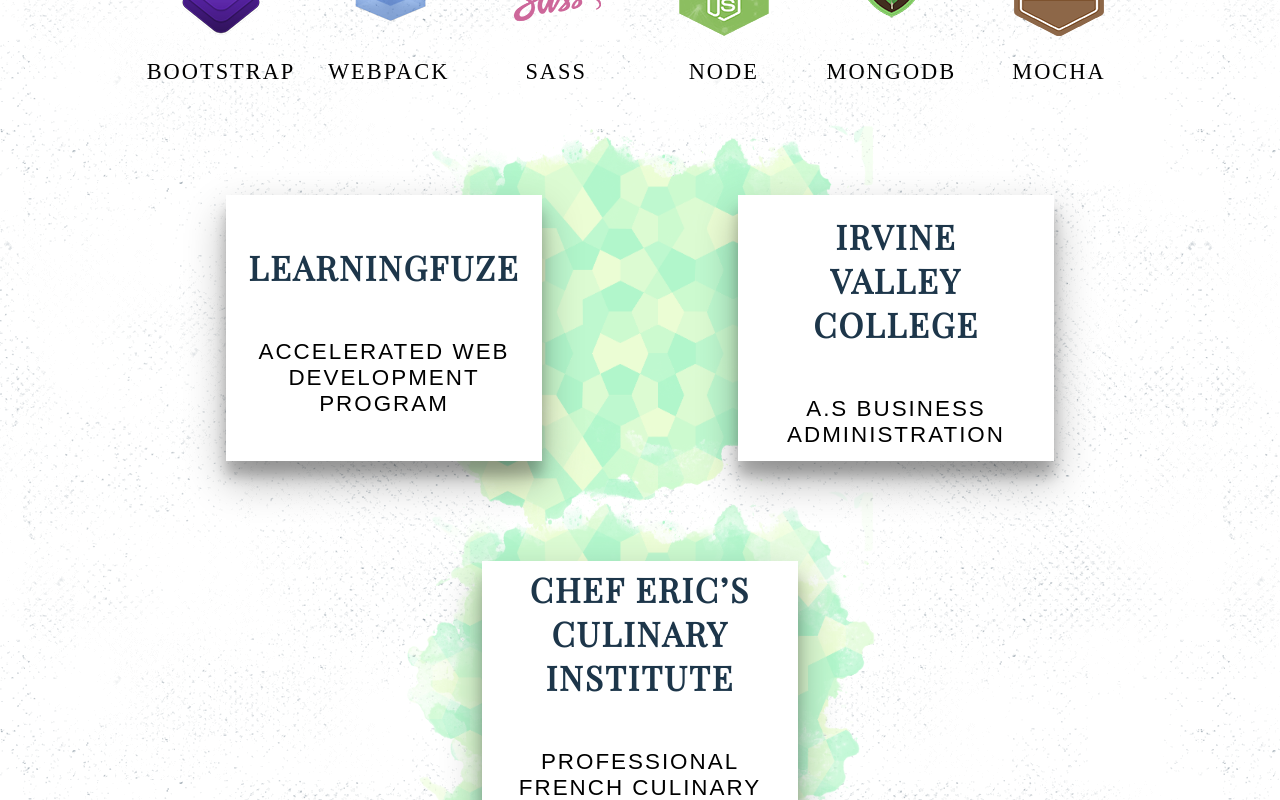
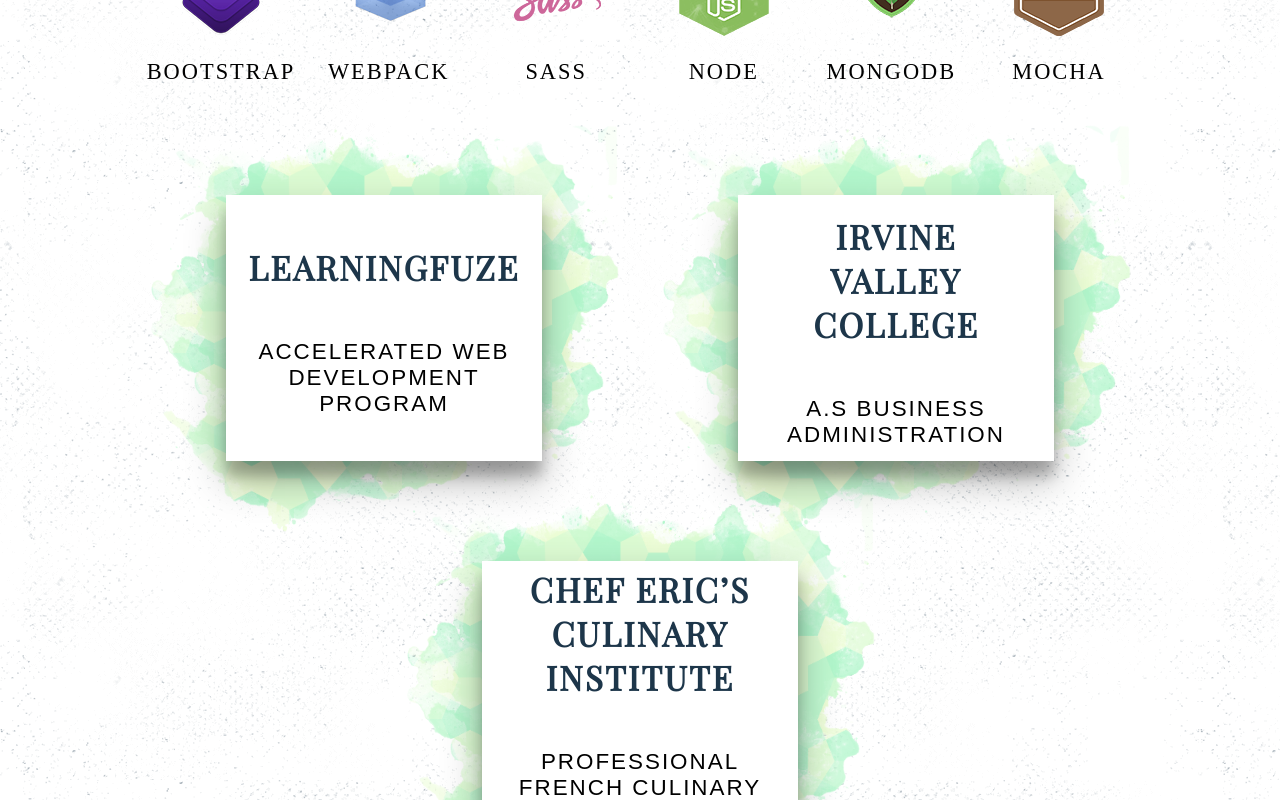
Before and after one commit to JonathanV123/portfolio, a React (Create React App) app: page / in a window 1280 px wide. Shown: the part 7020-7820 px from the top of the page. Built offline with nearby package versions, Linux system fonts and the light colour scheme.

Commit message:
changed favicon, removed console.log used for testing and implemented new fix for center .bgSplash in skills and experience section

```diff
--- a/src/App.css
+++ b/src/App.css
@@ -8,9 +8,6 @@
     z-index: -1;
     width: 470px;
     height: 409px;
-    display: flex;
-    left: 50%;
-    transform: translateX(-50%);
 }
 
 .bottomStroke {
--- a/src/components/ProjectCards.js
+++ b/src/components/ProjectCards.js
@@ -9,7 +9,6 @@
     renderSkills(skills) {
         var skillsArr = [];
         skills.forEach(function (item) {
-            console.log(item);
             skillsArr.push(<span>{item}</span>)
         });
         return skillsArr
```
Also changed, not shown: 13 other files (tests, documents, lock files or other folders).
